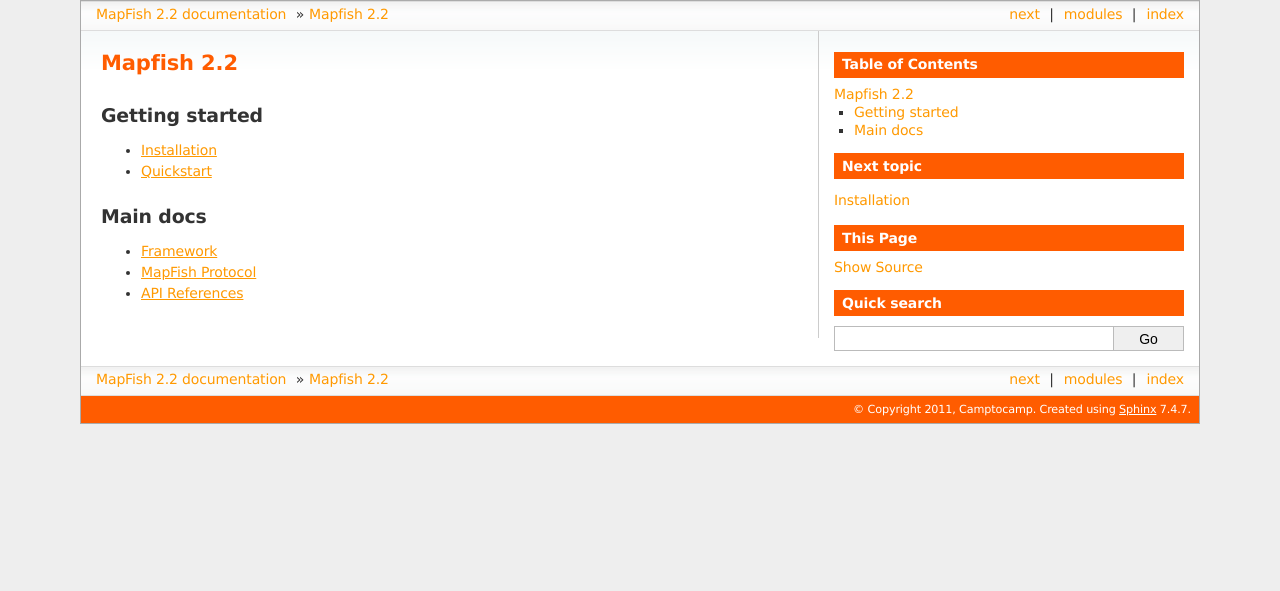
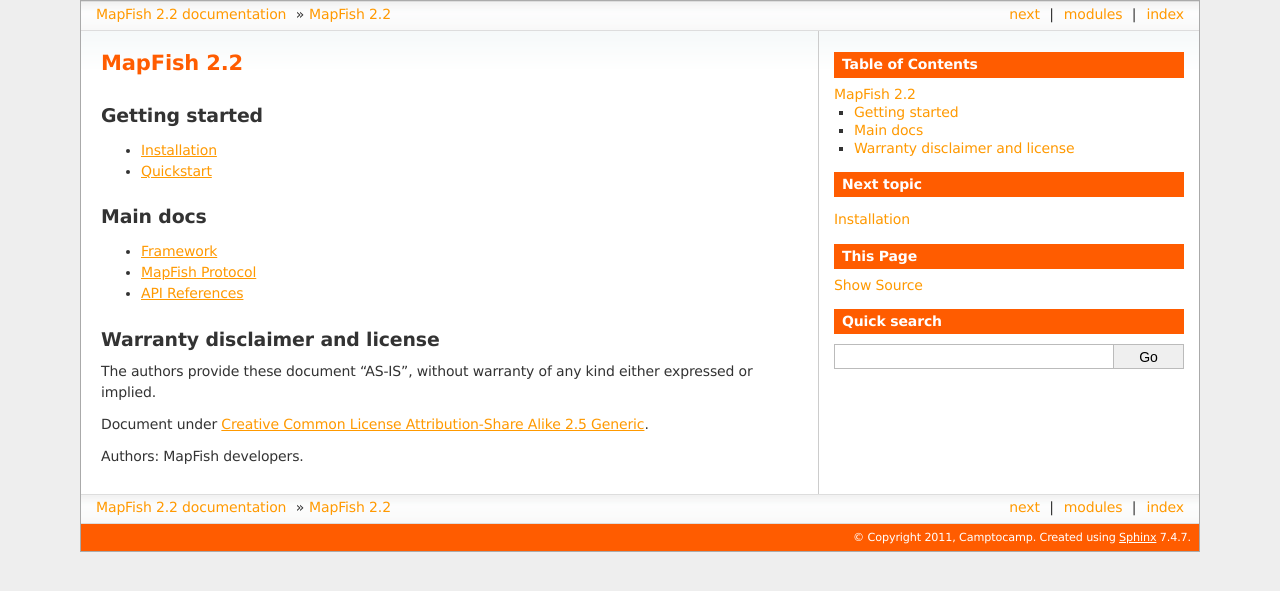
Before and after one commit to mapfish/mapfish, a Sphinx documentation site: the page built from docs/index.txt, in a window 1280 px wide. Shown: the top 591 px of the page. Built offline with Sphinx 7.4.7, drawn with Linux system fonts in a browser that asks for light colours.

Commit message:
MapFish doc is under CC
git-svn-id: http://svn.mapfish.org/svn/mapfish/framework/server/trunk@3838 25cca10d-0837-0410-9e4f-92b931fda1bc

```diff
--- a/docs/index.txt
+++ b/docs/index.txt
@@ -1,4 +1,4 @@
-Mapfish 2.2
+MapFish 2.2
 ************
 
 Getting started
@@ -19,3 +19,14 @@ Main docs
    framework/index
    protocol
    reference/index
+
+Warranty disclaimer and license
+-------------------------------
+
+The authors provide these document "AS-IS", without warranty of any kind either
+expressed or implied.
+
+Document under `Creative Common License Attribution-Share Alike 2.5 Generic
+<http://creativecommons.org/licenses/by-sa/2.5/>`_.
+
+Authors: MapFish developers.
```
